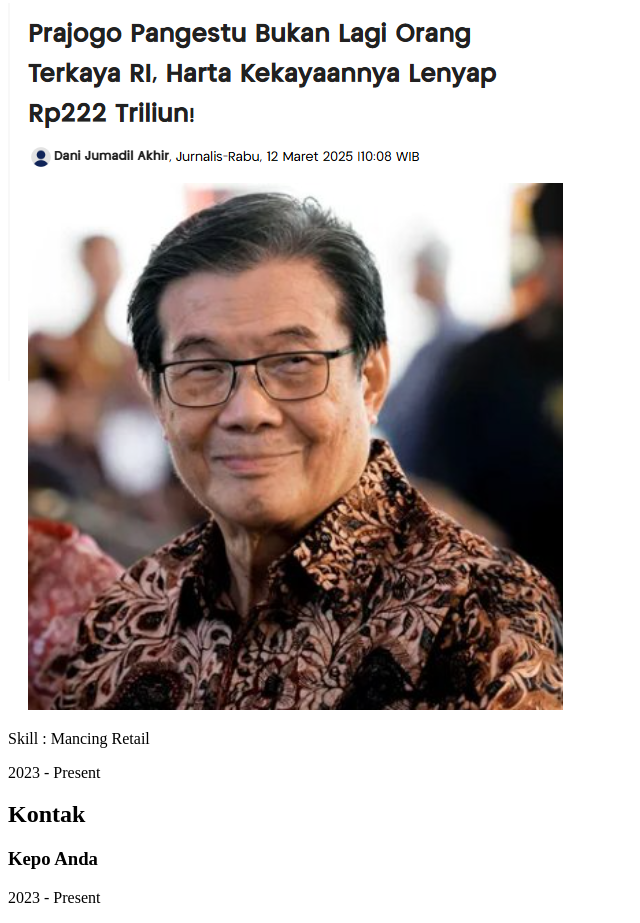
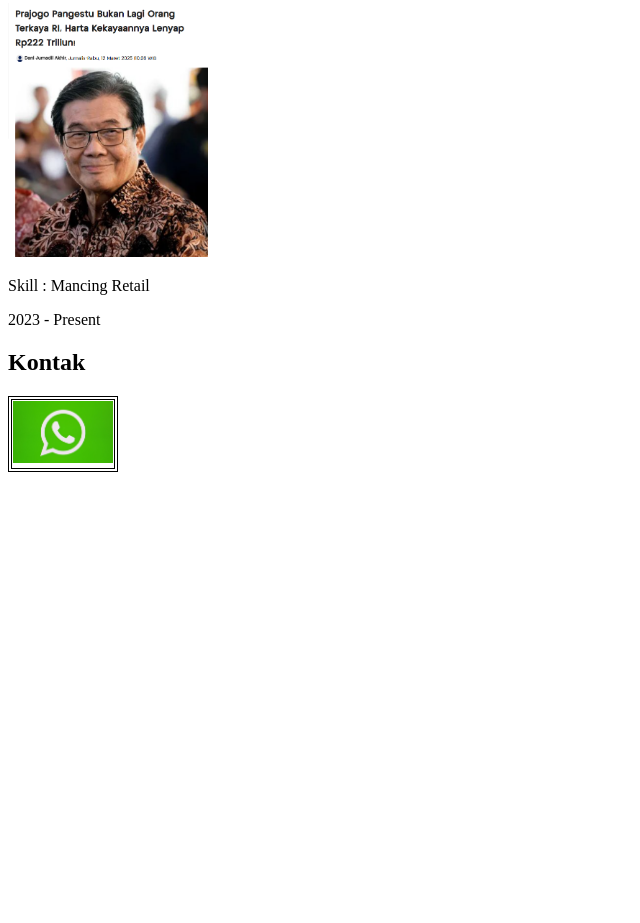
Before and after one commit to Zaidanelha/Praktikum-2, a plain HTML site: page index.html in a window 1280 px wide. Shown: the part 836-1759 px from the top of the page, without its empty margins (0-640 px from the left). After the commit the page ends 1316 px from the top, so only its background shows below. Drawn offline with Linux system fonts and the light colour scheme.

Commit message:
Praktikum 2

```diff
--- a/index.html
+++ b/index.html
@@ -1,5 +1,10 @@
 <!DOCTYPE html>
 <html lang="en">
+    <style>
+         table, th, td {
+  border: 1px solid black;
+}
+    </style>
 <head>
     <meta charset="UTF-8">
     <meta name="viewport" content="width=device-width, initial-scale=1.0">
@@ -44,7 +49,7 @@
         <h2>Skill</h2>
         <article>
             <h3>Goreng Saham</h3>
-            <img src="Screenshot 2025-03-14 154234.png" alt="">
+            <img src="Screenshot 2025-03-14 154234.png" alt=""width= 200px>
             <p>Skill : Mancing Retail</p>
             <p>2023 - Present</p>
         </article>
@@ -52,10 +57,11 @@
 
     <section id="kontak">
         <h2>Kontak</h2>
-        <article>
-            <h3>Kepo Anda</h3>
-            <p>2023 - Present</p>
-        </article>
+        <table style="width: 5%;">
+            <tr>
+                <td><img src="images/YAHAHAHAHA.jpg" alt=""width= 100px></td>
+            </tr>
+        </table>
     </section>
 
 </body>
```
Also changed, not shown: images/YAHAHAHAHA.jpg (added).
